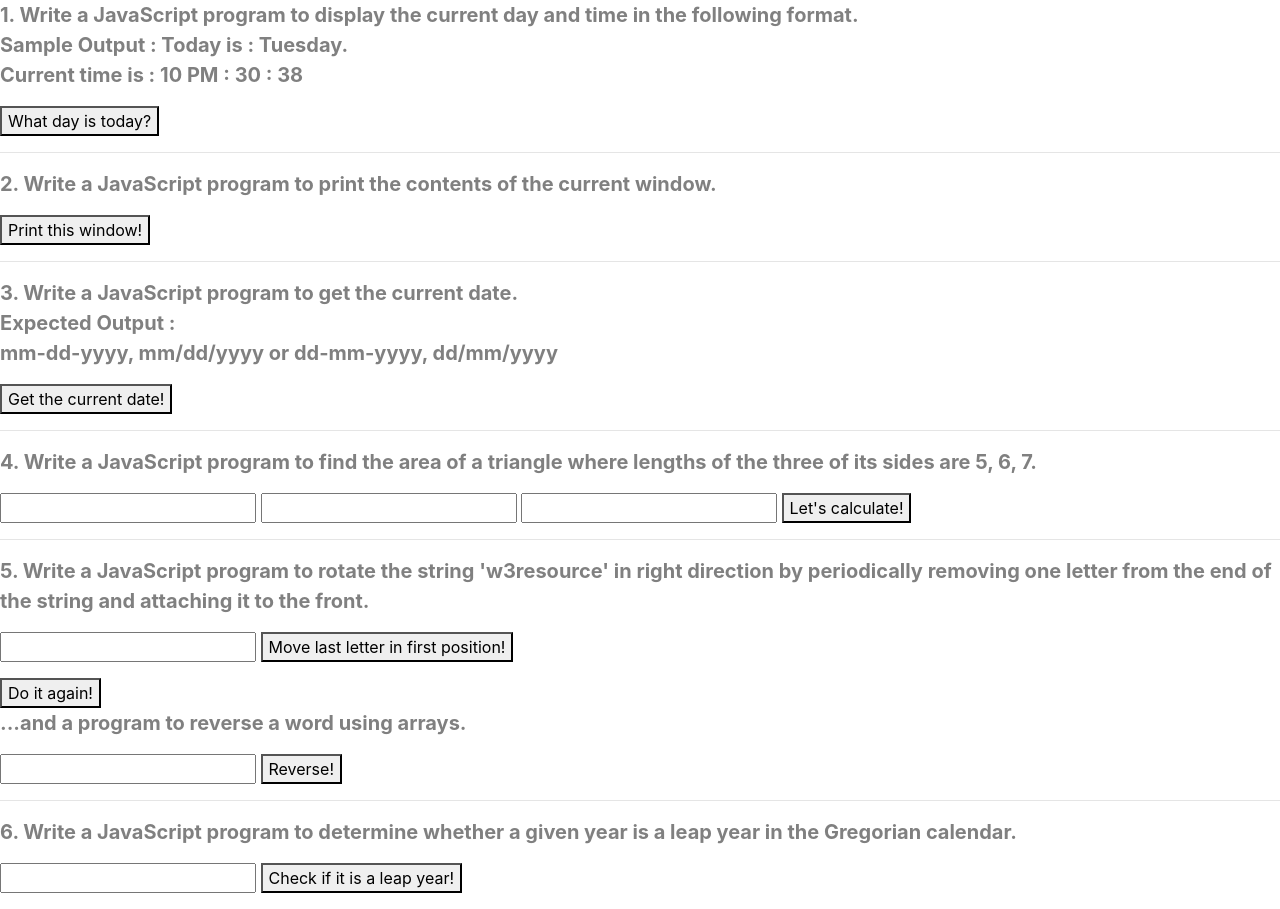
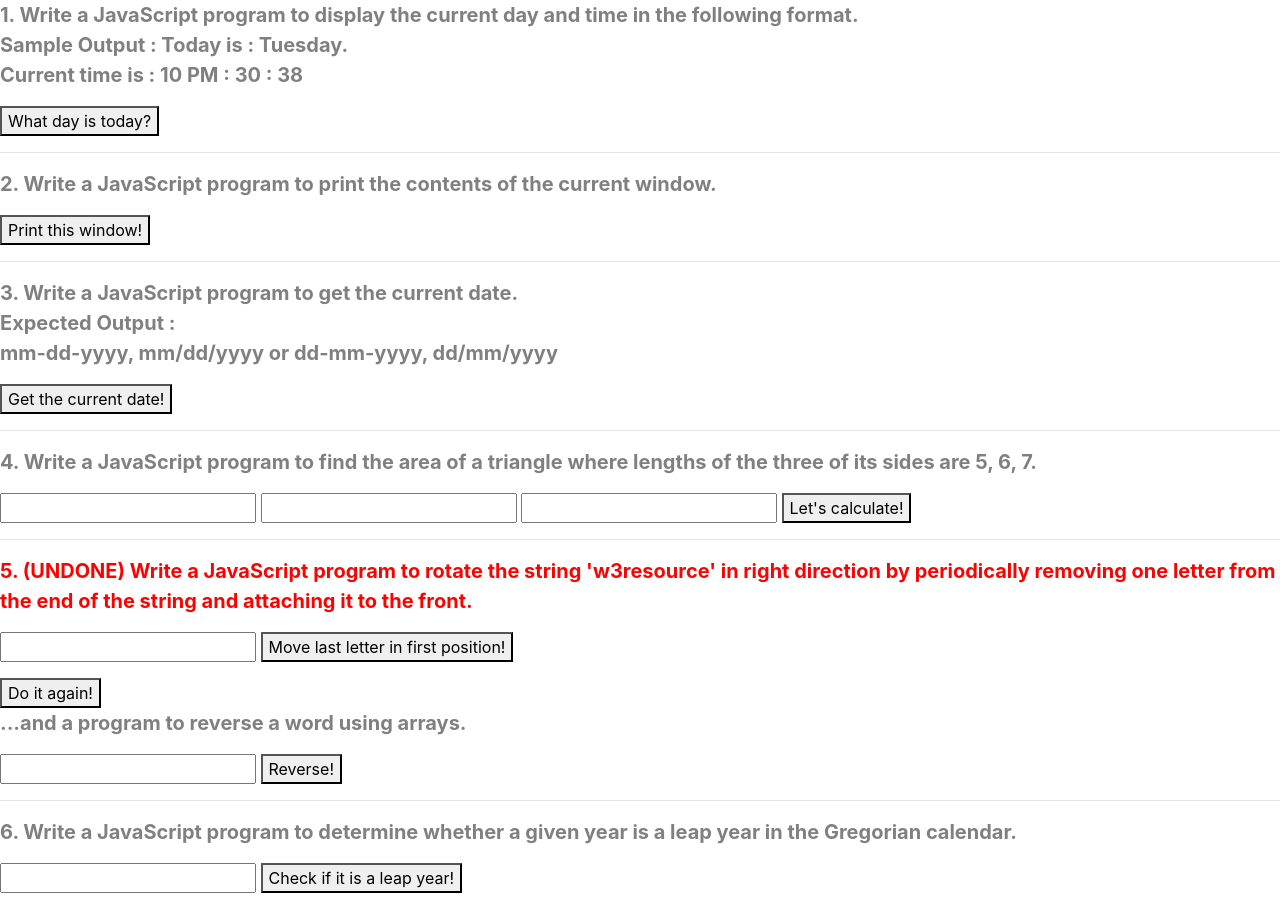
Before and after one commit to marcosaccarola/Strive-Homework-M1D0, a plain HTML site: page index.html in a window 1280 px wide. Drawn offline with nearby package versions, Linux system fonts and the light colour scheme.

Commit message:
ex6 function

```diff
--- a/index.css
+++ b/index.css
@@ -3,3 +3,7 @@ p {
   font-weight: bold;
   color: gray;
 }
+
+.undone {
+  color: red;
+}
--- a/index.html
+++ b/index.html
@@ -56,10 +56,10 @@
     <p id="ex4square"></p>
     <hr />
 
-    <p>
-      5. Write a JavaScript program to rotate the string 'w3resource' in right
-      direction by periodically removing one letter from the end of the string
-      and attaching it to the front.
+    <p class="undone">
+      5. (UNDONE) Write a JavaScript program to rotate the string 'w3resource'
+      in right direction by periodically removing one letter from the end of the
+      string and attaching it to the front.
     </p>
     <input id="ex5input" type="text" />
     <button onclick="ex5()">Move last letter in first position!</button>
--- a/index.js
+++ b/index.js
@@ -89,6 +89,9 @@ function ex5alt(){
 
 // 6. Write a JavaScript program to determine whether a given year is a leap year in the Gregorian calendar.
 function ex6(){
-    var a = Number(getElementById("ex6input").value);
-
+    // var a = Number(getElementById("ex6input").value);
+    var a = 1929
+    b = a%4===0?(a%100===0?(a%400?true:false):true):false
+    return b
 }
+console.log(ex6())
```
